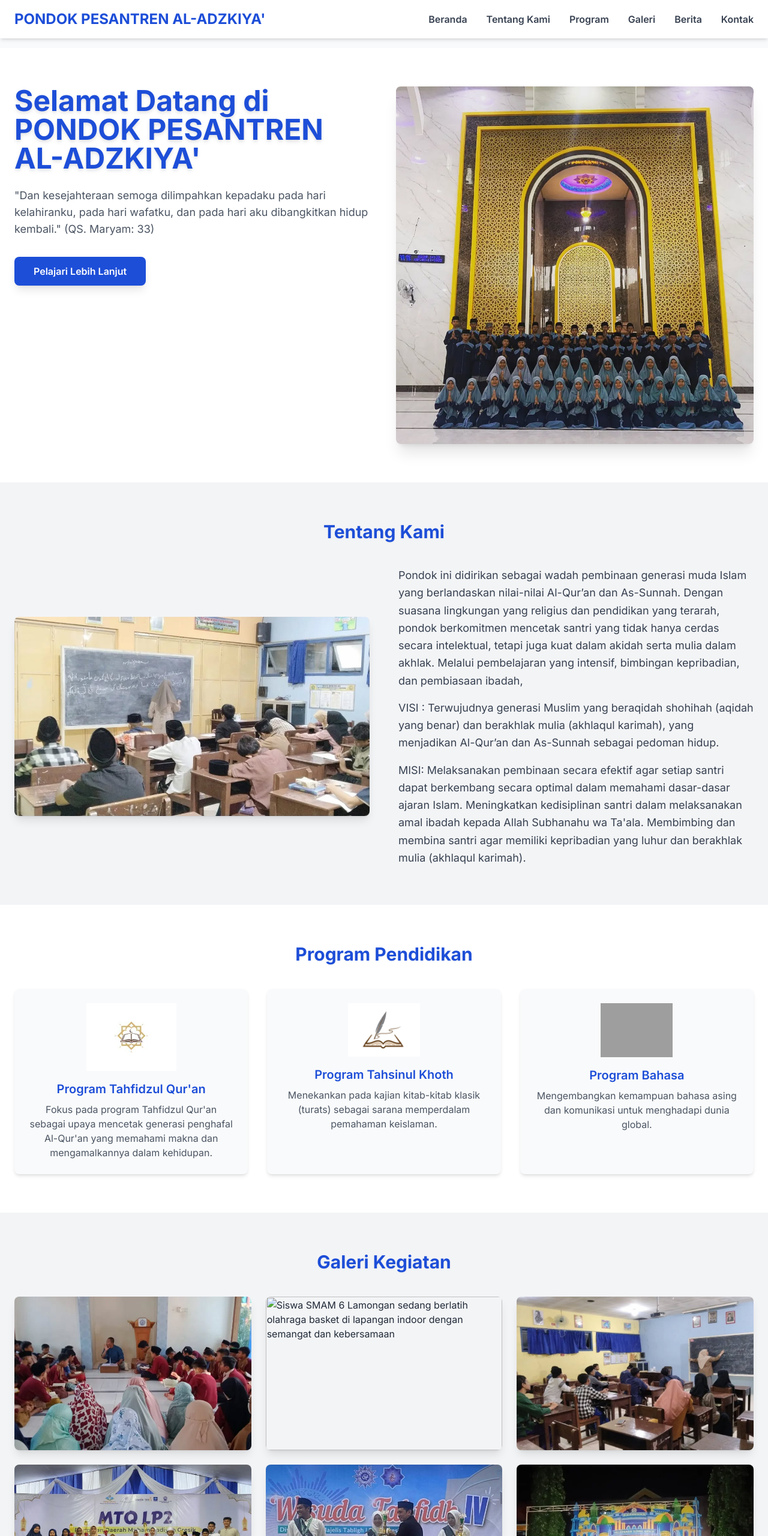
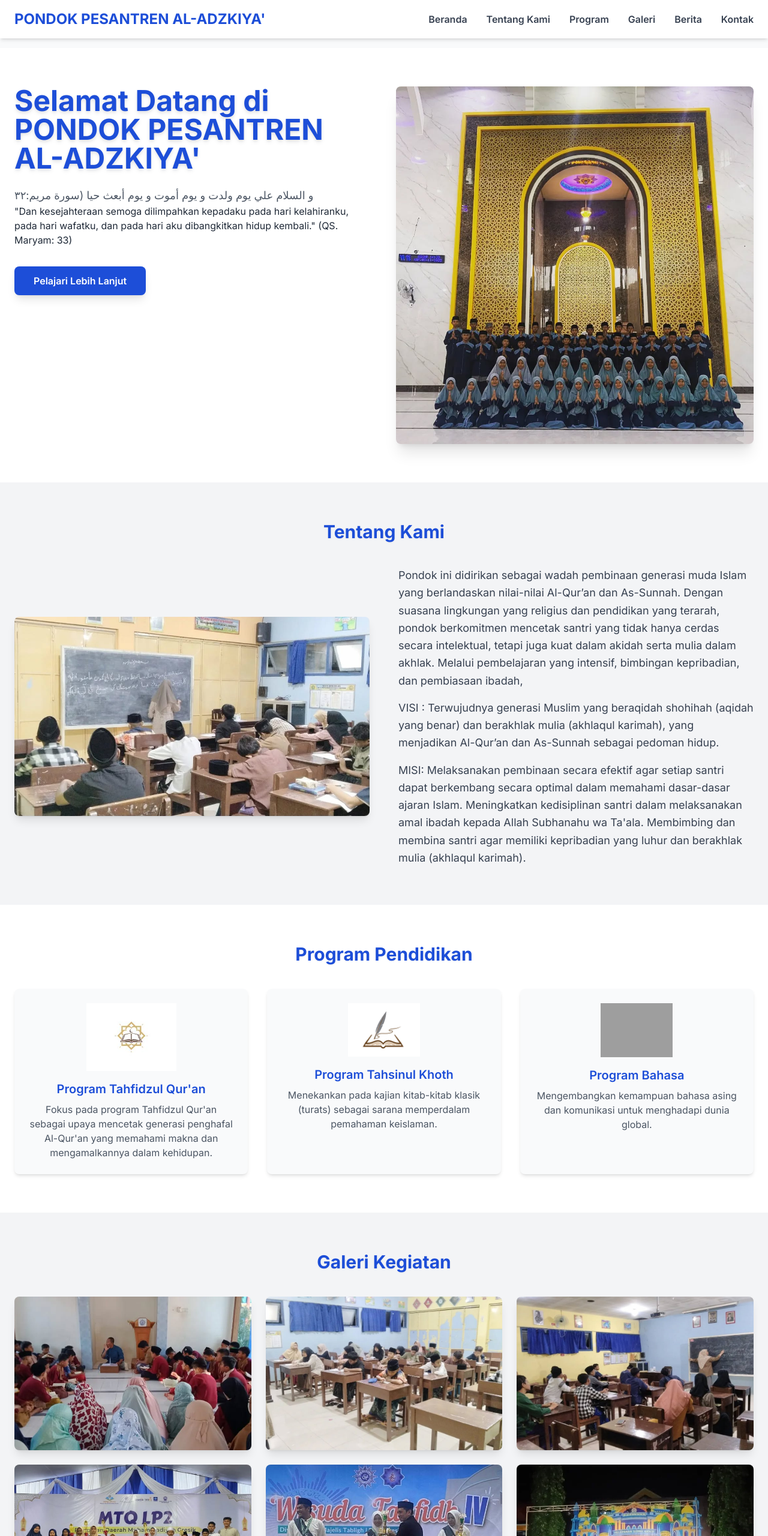
Before and after one commit to nafisazzu/Ponpes-Al-Adzkiya, a plain HTML site: page index.html in a window 1280 px wide. Shown: the top 2560 px of the page at 60% size. Drawn offline with nearby package versions, Linux system fonts and the light colour scheme; grey boxes are pictures that could not be loaded.

Commit message:
Update index.html

```diff
--- a/index.html
+++ b/index.html
@@ -236,9 +236,9 @@
                     Selamat Datang di PONDOK PESANTREN AL-ADZKIYA'
                 </h1>
                 <p class="mt-6 text-lg text-gray-600">
-
+                    و السلام علي يوم ولدت و يوم أموت و يوم أبعث حيا (سورة مريم:٣٢<p>
                     "Dan kesejahteraan semoga dilimpahkan kepadaku pada hari kelahiranku, pada hari wafatku, dan pada hari aku dibangkitkan hidup kembali."
-                    (QS. Maryam: 33)
+                    (QS. Maryam: 33)</p>
                 </p>
                 <a aria-label="Pelajari Lebih Lanjut tentang PONDOK PESANTREN AL-ADZKIYA'" class="inline-block mt-8 px-8 py-3 bg-blue-700 text-white font-semibold rounded-lg shadow-lg hover:bg-blue-800 transition transform hover:-translate-y-1" href="#about" role="button">
                     Pelajari Lebih Lanjut
@@ -327,7 +327,7 @@
             </h2>
             <div class="grid grid-cols-1 sm:grid-cols-2 md:grid-cols-3 gap-6">
                 <img class="rounded-lg shadow-lg object-cover w-full h-64 transform transition-transform duration-500 hover:scale-105 cursor-pointer" height="300" loading="lazy" src="kegi.webp" width="400"/>
-                <img alt="Siswa SMAM 6 Lamongan sedang berlatih olahraga basket di lapangan indoor dengan semangat dan kebersamaan" class="rounded-lg shadow-lg object-cover w-full h-64 transform transition-transform duration-500 hover:scale-105 cursor-pointer" height="300" loading="lazy" src="Santri PP. AL ADZKIYA' bersama KKN UNKAFA...#kkn #kkn2024 #kknunkafa #santrikeren #nyantri.webp" width="400"/>
+                <img alt="Siswa SMAM 6 Lamongan sedang berlatih olahraga basket di lapangan indoor dengan semangat dan kebersamaan" class="rounded-lg shadow-lg object-cover w-full h-64 transform transition-transform duration-500 hover:scale-105 cursor-pointer" height="300" loading="lazy" src="Santri%20PP.%20AL%20ADZKIYA'%20bersama%20KKN%20UNKAFA...%23kkn%20%23kkn2024%20%23kknunkafa%20%23santrikeren%20%23nyantri.webp" width="400"/>
                 <img alt="Siswa SMAM 6 Lamongan mengenakan seragam pramuka sedang melakukan kegiatan di alam terbuka dengan latar pepohonan hijau" class="rounded-lg shadow-lg object-cover w-full h-64 transform transition-transform duration-500 hover:scale-105 cursor-pointer" height="300" loading="lazy" src="biasalah.webp" width="400"/>
                 <img alt="Siswa SMAM 6 Lamongan sedang menggunakan komputer di laboratorium komputer dengan fasilitas modern" class="rounded-lg shadow-lg object-cover w-full h-64 transform transition-transform duration-500 hover:scale-105 cursor-pointer" height="300" loading="lazy" src="Alhamdulillah...Santri Ponpes Al Adzkiya’ Muhammadiyah Wotan mampu meraih prestasi di ajang MTQ.webp" width="400"/>
                 <img alt="Siswa SMAM 6 Lamongan sedang menampilkan pertunjukan seni dan budaya di aula sekolah dengan kostum tradisional" class="rounded-lg shadow-lg object-cover w-full h-64 transform transition-transform duration-500 hover:scale-105 cursor-pointer" height="300" loading="lazy" src="Alhamdulillah atas prestasi yang membanggakan... Ponpes Al Adzkiya' Muhammadiyah Wotan mendapat.webp" width="400"/>
@@ -444,7 +444,7 @@
 <footer class="bg-blue-700 text-white py-6 mt-12">
     <div class="max-w-7xl mx-auto px-6 flex flex-col md:flex-row justify-between items-center">
         <p class="text-sm select-text">
-            © 2024 SMAM 6 Lamongan. Semua hak cipta dilindungi.
+            © 2025 ONPESS AL ADZKIYA. Semua hak cipta dilindungi.
         </p>
         <div class="flex space-x-6 mt-4 md:mt-0">
             <a aria-label="Facebook" class="hover:text-gray-300 transition" href="https://facebook.com" rel="noopener" target="_blank">
```
